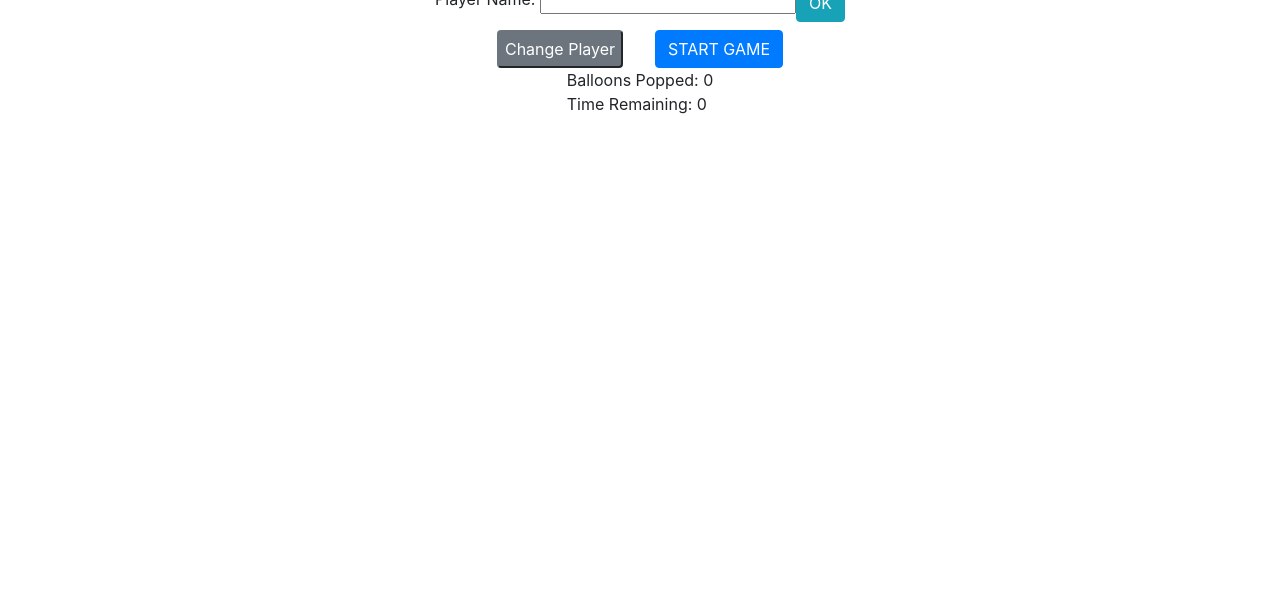
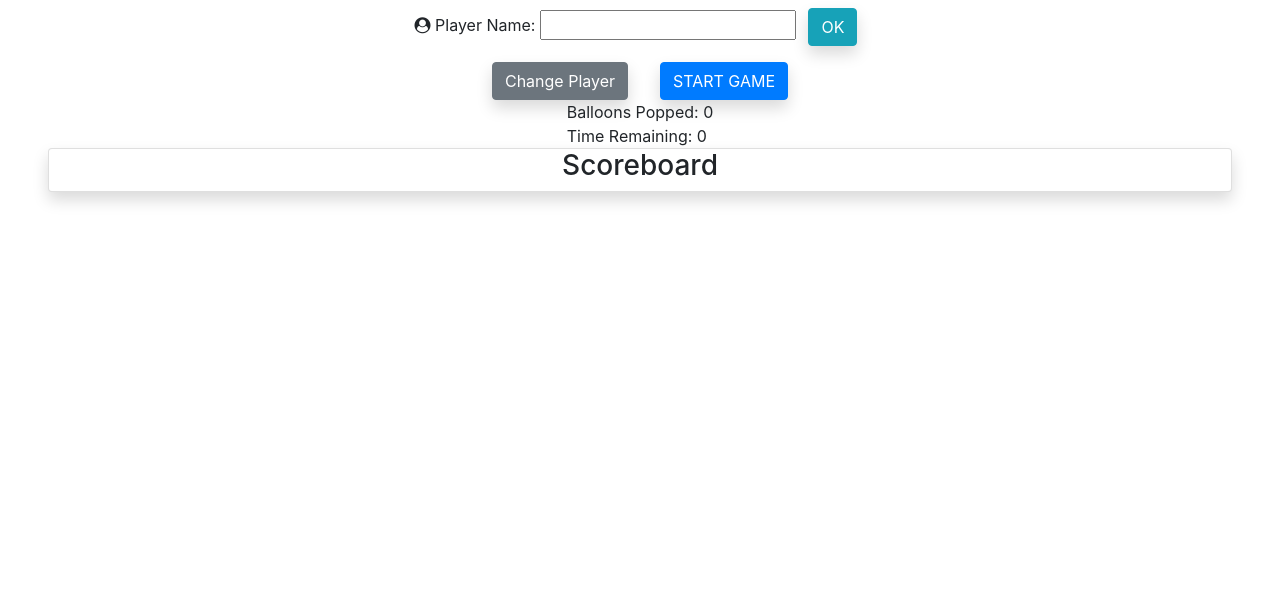
Before and after one commit to AlexMuir138/basics, a plain HTML site: page index.html in a window 1280 px wide. Shown: the part 199-800 px from the top of the page. Drawn offline with nearby package versions, Linux system fonts and the light colour scheme.

Commit message:
rearranging

```diff
--- a/index.html
+++ b/index.html
@@ -6,6 +6,7 @@
   <meta name="viewport" content="width=device-width, initial-scale=1.0">
   <title>Introducing Balloon Pop...With Bootstrap!</title>
   <link rel="stylesheet" href="https://cdn.jsdelivr.net/npm/bootstrap@4.6.0/dist/css/bootstrap.min.css" integrity="sha384-B0vP5xmATw1+K9KRQjQERJvTumQW0nPEzvF6L/Z6nronJ3oUOFUFpCjEUQouq2+l" crossorigin="anonymous">
+  <link rel="stylesheet" href="https://stackpath.bootstrapcdn.com/font-awesome/4.7.0/css/font-awesome.min.css" integrity="sha384-wvfXpqpZZVQGK6TAh5PVlGOfQNHSoD2xbE+QkPxCAFlNEevoEH3Sl0sibVcOQVnN" crossorigin="anonymous">
 </head>
 <body>
   <div class="row">
@@ -18,22 +19,22 @@
   <div class="row">
     <div class="col-12 d-flex justify-content-center">
       <form class="d-flex space-between" id="player-form" onsubmit="setPlayer(event)">
-        <div>
+        <div class="pt-3">
           <label for="name">
             <i class="fa fa-user-circle" aria-hidden="true"></i>
             <span>Player Name:</span>
           </label>
           <input type="text" name="playerName" required>
+          <button class="btn btn-info shadow m-2">OK</button>
         </div>
-        <button class="btn btn-info">OK</button>
       </form>
     </div>
   </div>
   <div class="row">
     <div class="col-12 d-flex justify-content-center">
       <div id="main-controls" class="d-flex space-around mt-2">
-        <button class="btn-secondary mx-3 rounded" onclick="changePlayer()">Change Player</button>
-        <button class="btn btn-primary mx-3" id="start-button" onclick="startGame()"> START GAME</button>
+        <button class="btn btn-secondary mx-3 rounded shadow" onclick="changePlayer()">Change Player</button>
+        <button class="btn btn-primary mx-3 shadow" id="start-button" onclick="startGame()"> START GAME</button>
       </div>
     </div>
   </div>
@@ -67,6 +68,12 @@
         </div>
     </div>
   </div>
+
+  <div id="scoreboard" class="card mx-5 shadow">
+    <h3 class="text-center">Scoreboard</h3>
+    <div id="players"></div>
+
+  </div>
   <script src="main.js"></script>
 
 </body>
--- a/style.css
+++ b/style.css
@@ -17,9 +17,7 @@ body{
   color: var(--text-color);
   }
 
-  .button:hover{
-    transform: scale(1.1);
-  }
+
 
   img{
     max-width: 100%;
```
